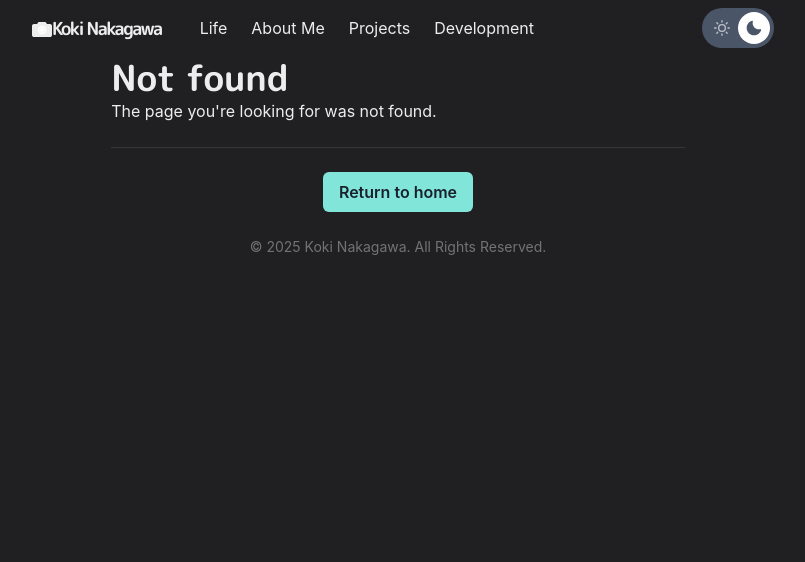
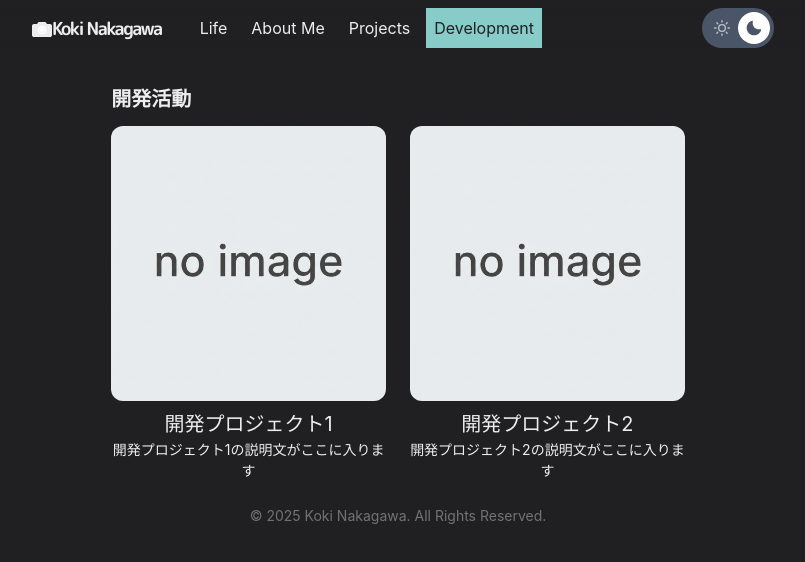
Before and after one commit to craftzdog/craftzdog-homepage, a Next.js app: page /development in a window 1280 px wide. Before the commit this address had no page. Shown: the top 562 px of the page, without its empty margins (242-1047 px from the left). Built offline with nearby package versions, Linux system fonts and the light colour scheme.

Commit message:
add: development page

```diff
--- a/src/components/navbar.js
+++ b/src/components/navbar.js
@@ -19,10 +19,10 @@ import ThemeToggleButton from './theme-toggle-button'
 
 // メニュー項目の定義
 const menuItems = [
-  { href: '/Life', label: 'Life' },
-  { href: '/AboutMe', label: 'About Me' },
-  { href: '/Projects', label: 'Projects' },
-  { href: '/Development', label: 'Development' }
+  { href: '/life', label: 'Life' },
+  { href: '/about-me', label: 'About Me' },
+  { href: '/projects', label: 'Projects' },
+  { href: '/development', label: 'Development' }
 ]
 
 const LinkItem = ({ href, path, target, children, ...props }) => {
--- /dev/null
+++ b/src/pages/development.js
@@ -0,0 +1,34 @@
+import { Container, Heading } from '@chakra-ui/react'
+import CardList from '../components/card-list'
+import Layout from '../components/layouts/article'
+
+// 開発プロジェクトのデータ
+const developmentProjects = [
+  {
+    id: 'dev1',
+    title: '開発プロジェクト1',
+    thumbnail: '/images/no-image.png',
+    description: '開発プロジェクト1の説明文がここに入ります'
+  },
+  {
+    id: 'dev2',
+    title: '開発プロジェクト2',
+    thumbnail: '/images/no-image.png',
+    description: '開発プロジェクト2の説明文がここに入ります'
+  }
+]
+
+const Development = () => (
+  <Layout title="Development">
+    <Container>
+      <Heading as="h3" fontSize={20} mb={4}>
+        開発活動
+      </Heading>
+
+      <CardList items={developmentProjects} delay={0} />
+    </Container>
+  </Layout>
+)
+
+export default Development
+export { getServerSideProps } from '../components/chakra'
```
Also changed, not shown: src/pages/about-me.js (added, +16 -0 lines), src/pages/life.js (added, +16 -0 lines), public/images/no-image.png (added).
